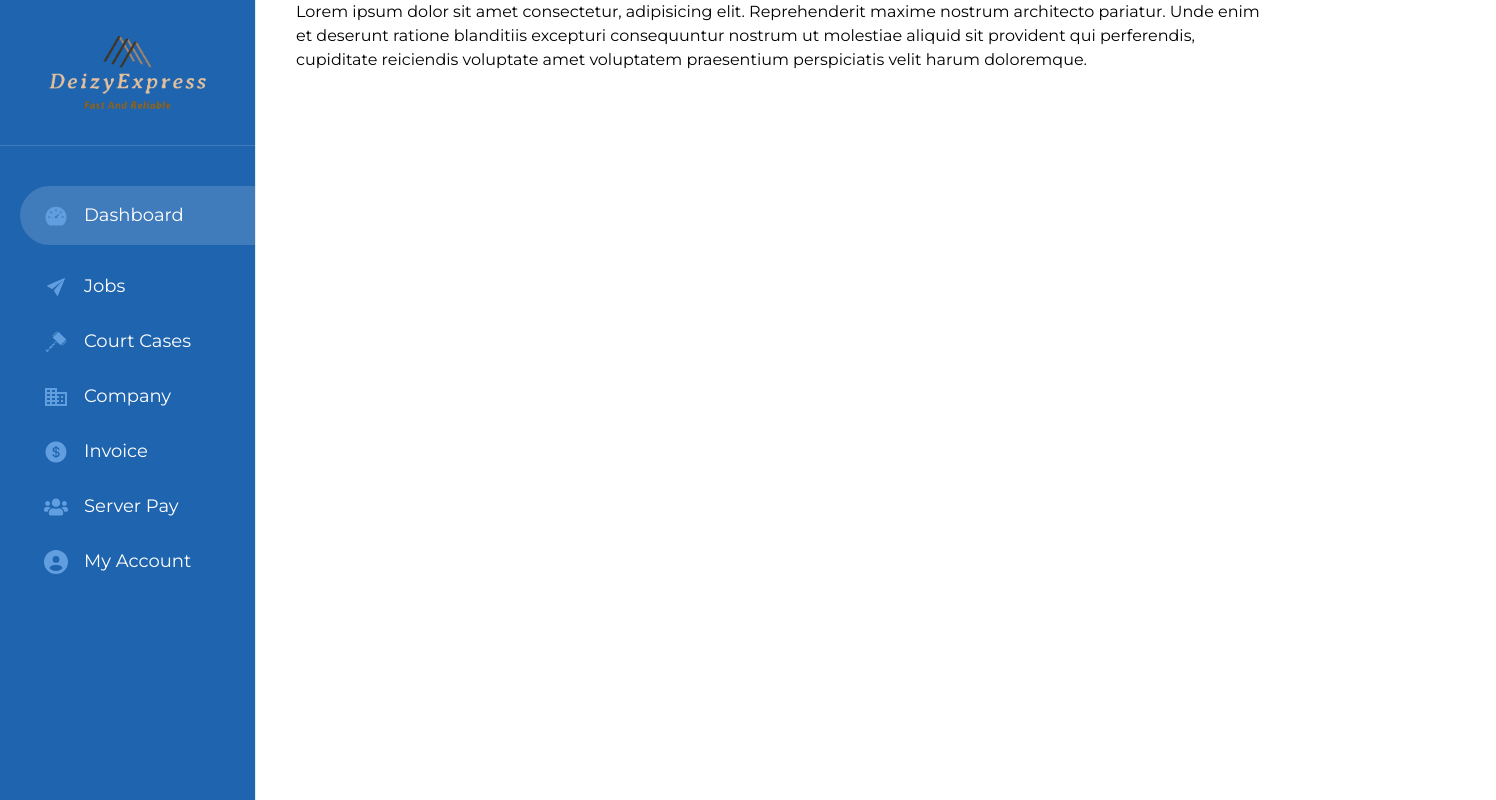
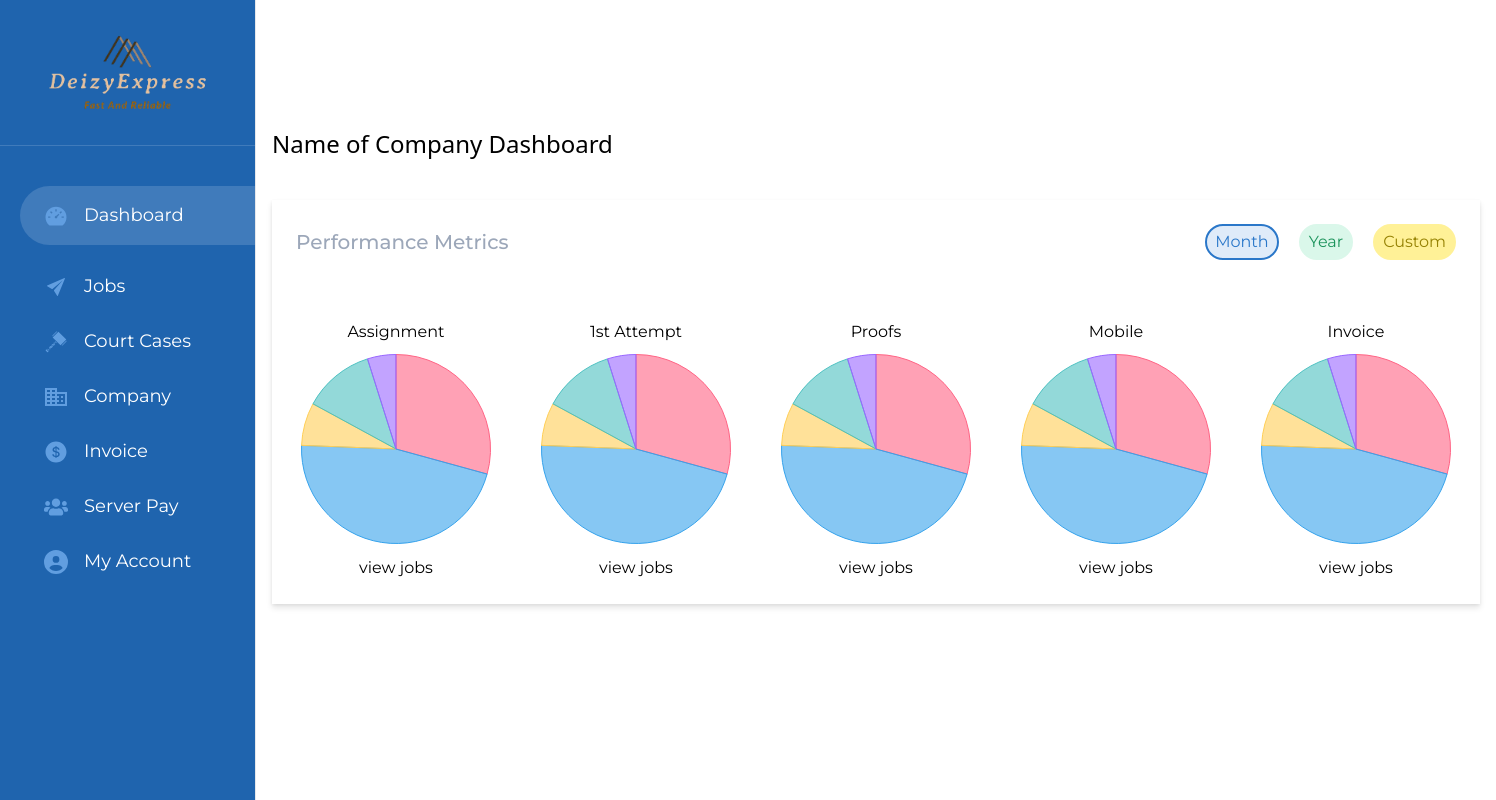
Before and after one commit to AYOMIFROSH/DaizyexpressProject, a React (Vite) app in the folder Frontend/: page /dashboard in a window 1280 px wide. Shown: the whole page, 1496 px wide, since content can reach past the window. Built offline with nearby package versions, Linux system fonts and the light colour scheme; a web font is replaced by a local one.

Commit message:
added piechats

```diff
--- a/Frontend/package.json
+++ b/Frontend/package.json
@@ -12,8 +12,10 @@
   "dependencies": {
     "@ant-design/icons": "^5.5.1",
     "antd": "^5.22.1",
+    "chart.js": "^4.4.6",
     "icons": "^1.0.0",
     "react": "^18.3.1",
+    "react-chartjs-2": "^5.2.0",
     "react-dom": "^18.3.1",
     "react-icons": "^5.3.0",
     "react-router-dom": "^6.28.0"
--- /dev/null
+++ b/Frontend/src/Components/Dashboard/Content.tsx
@@ -0,0 +1,8 @@
+
+const Content = ({ children } : {children : any}) => {
+  return (
+    <div className="flex flex-1 flex-col gap-5">{children}</div>
+  )
+}
+
+export default Content
--- /dev/null
+++ b/Frontend/src/Components/Dashboard/Main.tsx
@@ -0,0 +1,9 @@
+
+
+const Main = ({ children } : {children : any}) => {
+  return (
+    <div className="bg-white px-4">{children}</div>
+  )
+}
+
+export default Main
--- a/Frontend/src/Components/Dashboard/Performance.tsx
+++ b/Frontend/src/Components/Dashboard/Performance.tsx
@@ -1,9 +1,28 @@
-
-
+import PieChat from "./PieChat"
 const Performance = () => {
   return (
-    <div>
-        Lorem ipsum dolor sit amet consectetur, adipisicing elit. Reprehenderit maxime nostrum architecto pariatur. Unde enim et deserunt ratione blanditiis excepturi consequuntur nostrum ut molestiae aliquid sit provident qui perferendis, cupiditate reiciendis voluptate amet voluptatem praesentium perspiciatis velit harum doloremque.
+    <div className="pt-32">
+      <div className="flex flex-col">
+        {/* the title here is dynamic, the name of the company that is registerd with would display as the title below */}
+        <h2 className="font-medium font-sans text-2xl">Name of Company Dashboard</h2>
+        <div className="flex flex-col bg-white box w-full p-6 mt-10">
+          <div className="flex items-center justify-between mb-5">
+            <h5 className="text-[#9CA7B9] text-[20px] font-medium">Performance Metrics</h5>
+            <div className="flex items-center gap-5">
+              <span className="text-[#2A77C9] bg-[#DFEBF9] border-2 border-[#2A77C9] px-2 py-1 rounded-full">Month</span>
+              <span className="text-[#1B935B] bg-[#DAF7EA] border-2 border-[#DAF7EA] px-2 py-1 rounded-full">Year</span>
+              <span className="text-[#968204] bg-[#FFF197] border-2 border-[#FFF197] px-2 py-1 rounded-full">Custom</span>
+            </div>
+          </div>
+            <div className="flex items-center gap-10 mt-10">
+              <PieChat title="Assignment" />
+              <PieChat title="1st Attempt " />
+              <PieChat title="Proofs" />
+              <PieChat title="Mobile" />
+              <PieChat title="Invoice " />
+            </div>
+        </div>
+      </div>
     </div>
   )
 }
--- /dev/null
+++ b/Frontend/src/Components/Dashboard/PieChat.tsx
@@ -0,0 +1,54 @@
+import React from "react";
+import { Link } from "react-router-dom";
+import { Pie } from "react-chartjs-2";
+import {
+  Chart as ChartJS,
+  ArcElement,
+  Tooltip,
+  Legend,
+} from "chart.js";
+
+type PieChatProps = {
+  title: string;
+};
+
+// Register required components
+ChartJS.register(ArcElement, Tooltip, Legend);
+
+const PieChart: React.FC<PieChatProps> = ({ title }) => {
+  // dummy data
+  const data = {
+    labels: [],
+    datasets: [
+      {
+        label: "Votes",
+        data: [12, 19, 3, 5, 2],
+        backgroundColor: [
+          "rgba(255, 99, 132, 0.6)",
+          "rgba(54, 162, 235, 0.6)",
+          "rgba(255, 206, 86, 0.6)",
+          "rgba(75, 192, 192, 0.6)",
+          "rgba(153, 102, 255, 0.6)",
+        ],
+        borderColor: [
+          "rgba(255, 99, 132, 1)",
+          "rgba(54, 162, 235, 1)",
+          "rgba(255, 206, 86, 1)",
+          "rgba(75, 192, 192, 1)",
+          "rgba(153, 102, 255, 1)",
+        ],
+        borderWidth: 1,
+      },
+    ],
+  };
+
+  return (
+    <div style={{ width: "200px", margin: "auto" }}>
+      <h2 className="text-center">{title}</h2>
+      <Pie data={data} />
+      <Link to="/jobs"><p className="text-center mt-3">view jobs</p></Link>
+    </div>
+  );
+};
+
+export default PieChart;
--- a/Frontend/src/Components/Dashboard/Sidebar.tsx
+++ b/Frontend/src/Components/Dashboard/Sidebar.tsx
@@ -66,7 +66,7 @@ const Sidebar = () => {
     isActive ? "flex items-center px-6 max-sm:px-3 max-sm:py-2 bg-[#407BBB] py-4 ml-5 max-sm:ml-1 sidebar" : "flex items-center px-6 max-sm:px-3 max-sm:py-2 ml-5 max-sm:ml-1 rounded-lg";
 
   return (
-    <div className='flex-1'>
+    <div className=''>
       <aside className='sticky top-0 left-0 z-40 w-64 h-screen bg-[#1F64AE] border-r border-gray-200 max-md:w-60 max-sm:w-[60px]'>
         <div className='h-full pb-4 overflow-y-auto'>
           <div className="flex items-center justify-between">
--- a/Frontend/src/Pages/Dashboard.tsx
+++ b/Frontend/src/Pages/Dashboard.tsx
@@ -1,14 +1,20 @@
 import Sidebar from "../Components/Dashboard/Sidebar";
 import Performance from "../Components/Dashboard/Performance";
+import Main from "../Components/Dashboard/Main";
+import Content from "../Components/Dashboard/Content";
 
 
 
 
 const Dashboard = () => {
   return (
-    <div className="flex item-center gap-10">
+    <div className="flex item-center">
       <Sidebar />
-      <Performance />
+      <Main>
+        <Content>
+          <Performance />
+        </Content>
+      </Main>
     </div>
   )
 }
--- a/Frontend/src/index.css
+++ b/Frontend/src/index.css
@@ -18,3 +18,7 @@
 	border-top-left-radius: 50px;
 	border-bottom-left-radius: 50px;
 }
+
+.box {
+	box-shadow: 0px 4px 6px rgba(0, 0, 0, 0.1), 0px 1px 3px rgba(0, 0, 0, 0.06);;
+}
```
Also changed, not shown: 1 other file (tests, documents, lock files or other folders).
